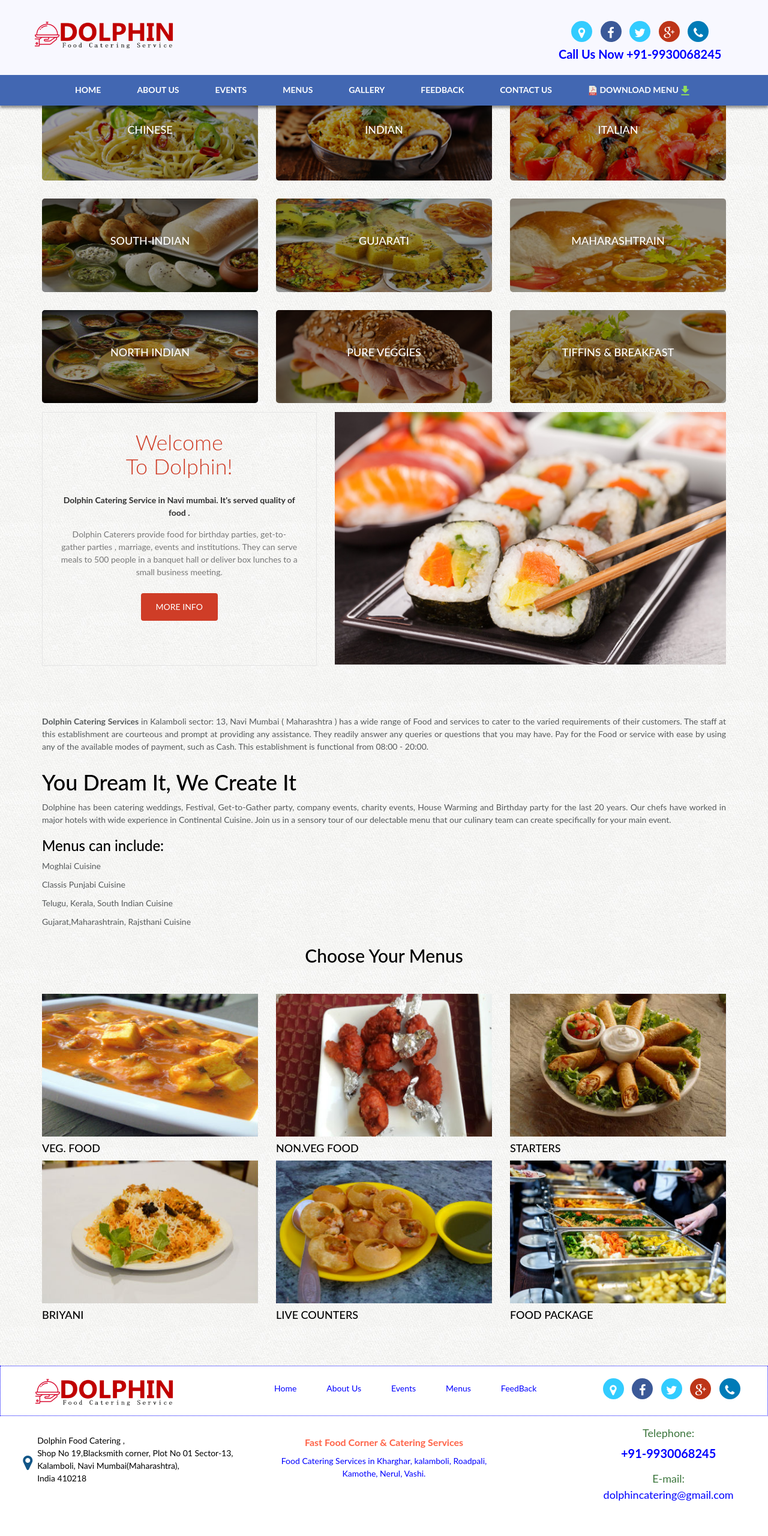
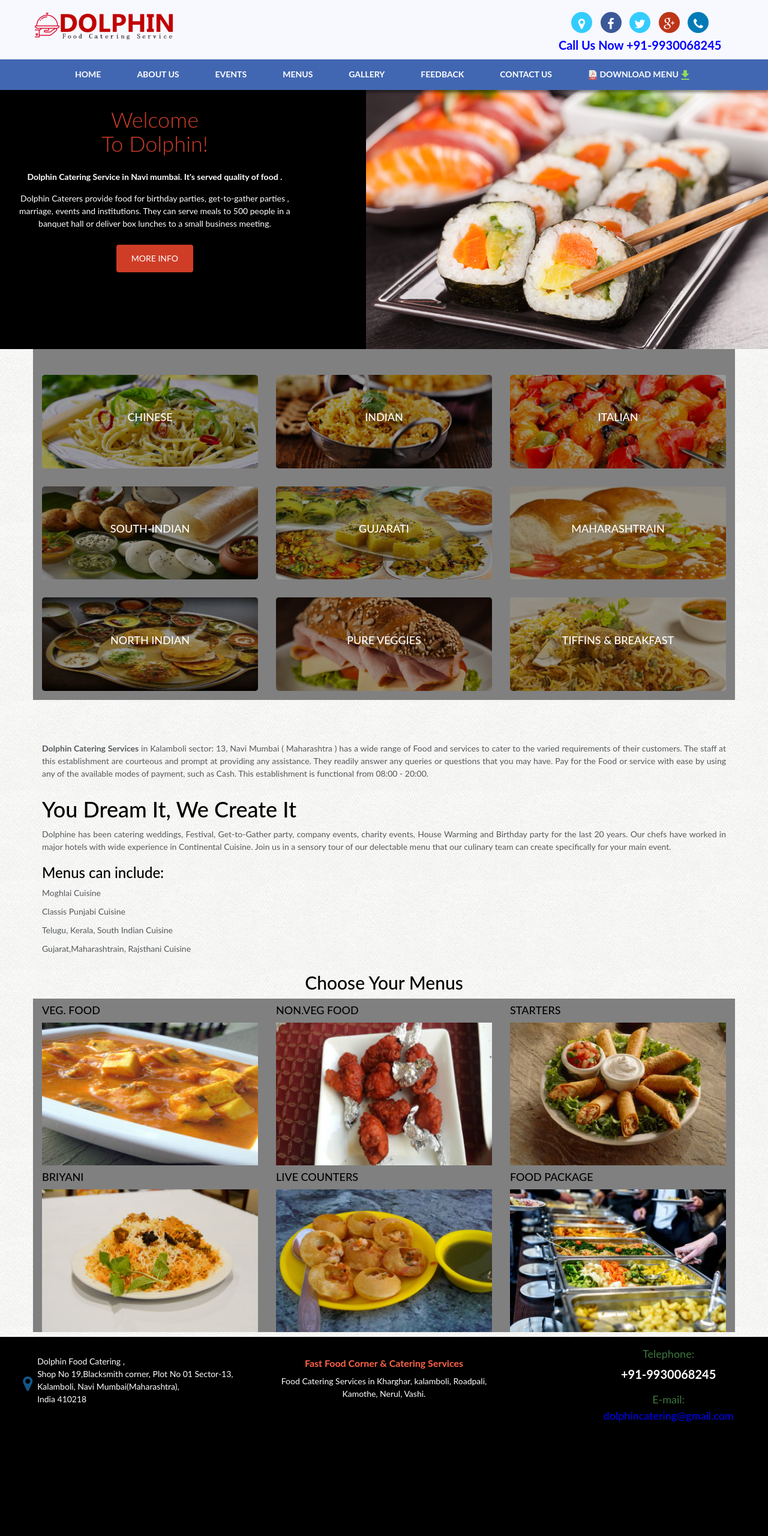
Before and after one commit to sandeepkumards/Dolphin, a PHP site: page / in a window 1280 px wide. Shown: the whole page at 60% size. After the commit the page ends 2370 px from the top, so only its background shows below. Run offline with PHP 8.4, Linux system fonts and the light colour scheme; some libraries are stand-ins or nearby versions.

Commit message:
index page layout change

```diff
--- a/css/style.css
+++ b/css/style.css
@@ -221,7 +221,7 @@ h6 { font-size: 18px; }
 
 /* header menu style*/
 #nav {
-  margin-top:125px;
+  margin-top:99px;
 }
 
 
@@ -552,12 +552,12 @@ h6 { font-size: 18px; }
 /* Welcome Section Styles Starts */
 
 .welcome {
-	padding-top: 8%;
+	padding-top: 0%;
 }
 	.welcome-box {
 		padding: 10px 30px 74px;
 		color: #787878;
-		border: 1px solid #e5e5e5;
+	/*	border: 1px solid #e5e5e5; */
 	}
 		.welcome-box h1 {
 			margin-bottom: 25px;
@@ -1995,7 +1995,7 @@ h6 { font-size: 18px; }
 
 .img-center {
 	margin-left: auto;
-	margin-right: auto;
+	/* margin-right: auto; */
 }
 
 .clause-style-1 {
--- a/index.html
+++ b/index.html
@@ -5,9 +5,9 @@
 	<meta charset="utf-8">
 	<meta http-equiv="X-UA-Compatible" content="IE=edge">
 	<meta name="viewport" content="width=device-width, initial-scale=1.0">
-	<meta name="description" content="">
+	<meta name="description" content="Dolphin caterers provide food for Birthday parties, Marriage, Event, Get-togather parties and festival parties.">
 	<meta name="author" content="">
-	<title>Dolphin food Caterers </title>
+	<title>Catering Service in Navi Mumbai | Dolphin food Caterers </title>
 	<!-- Template CSS Files  -->
 	<link href="js/plugins/owl-carousel/owl.carousel.css" rel="stylesheet">
 	<link href="js/plugins/owl-carousel/owl.transitions.css" rel="stylesheet">
@@ -29,7 +29,7 @@
 		<!-- Nested Container Starts -->
 		<div class="container-fluid text-center-xs">
 			<!-- Nested Row Starts -->
-			<div class="row">
+			<div class="row"; style="margin-top:-15px;">
 				<div class="col-sm-4 col-xs-12">
 					<!-- Logo Starts -->
 					<img src="images/logo.png" alt="FoodBingo" class="logo img-responsive img-center-xs img-padding" />
@@ -115,17 +115,38 @@
 		<!-- Nested Container Ends -->
 	</nav>
 	<!-- Main Menu Ends -->
+	<div class="row"; style="padding-top:150px;background-color:black;">
+		<div class="col-lg-5 col-sm-6 col-xs-12">
+			<!-- Welcome Box Starts -->
+			<div class="welcome-box text-center">
+				<h1 class="text-light">Welcome <br>To Dolphin!</h1>
+				<p class="spl text-bold"; style="color:white;">Dolphin Catering Service in Navi mumbai. It's served quality of food .</p>
+				<p style="color:white;">
+					Dolphin Caterers provide food for birthday parties, get-to-gather parties , marriage, events and institutions. They can serve meals to 500 people in a banquet hall or deliver box lunches to a small business meeting.
+				</p>
+				<a href="#" class="btn btn-secondary text-bold text-uppercase animation">More Info</a>
+			</div>
+			<!-- Welcome Box Ends -->
+		</div>
+		<div class="col-lg-7 col-sm-6 col-xs-12">
+			<a href="contactus.html">
+			<img src="images/welcome-img1.jpg" alt="food catering service in kalamboli" class="img-responsive img-center"/>
+		</a>
+		</div>
+	</div>
 	<!-- Welcome Section Starts -->
+
+	<!-- Welcome Section Ends -->
 	<section class="welcome section">
 		<!-- Nested Container Starts -->
-		<div class="container">
+		<div class="container" style="background-color:grey;">
 			<!-- Food Menu Grid Starts -->
 			<div class="food-menu-grid row text-center">
 				<!-- Food Menu #1 Starts -->
 				<div class="col-md-4 col-sm-6 col-xs-12">
 					<a href="contactus.html">
 					<div class="hover-content">
-						<img src="images/menu/thumb/chinese-menu.jpg" alt="chinese" class="img-responsive animation"/>
+						<img src="images/menu/thumb/chinese-menu.jpg" alt="chinese food catering in kalamboli,navi mumbai" class="img-responsive animation"/>
 						<div class="overlay animation">
 							<h4 class="text-uppercase">Chinese</h4>
 						</div>
@@ -137,7 +158,7 @@
 				<div class="col-md-4 col-sm-6 col-xs-12">
 					<a href="menus.html">
 					<div class="hover-content">
-						<img src="images/menu/thumb/indian-menu.jpg" alt="Indian" class="img-responsive animation">
+						<img src="images/menu/thumb/indian-menu.jpg" alt="Indian food catering service in Navi Mumbai" class="img-responsive animation">
 						<div class="overlay animation">
 							<h4 class="text-uppercase">Indian</h4>
 						</div>
@@ -149,7 +170,7 @@
 				<div class="col-md-4 col-sm-6 col-xs-12">
 					<a href="contactus.html">
 					<div class="hover-content">
-						<img src="images/menu/thumb/italian-menu.jpg" alt="italian" class="img-responsive animation">
+						<img src="images/menu/thumb/italian-menu.jpg" alt="Birthday Parties food catering service in kamothe Navi Mumbai" class="img-responsive animation">
 						<div class="overlay animation">
 							<h4 class="text-uppercase">Italian</h4>
 						</div>
@@ -161,7 +182,7 @@
 				<div class="col-md-4 col-sm-6 col-xs-12">
 					<a href="menus.html">
 					<div class="hover-content">
-						<img src="images/menu/thumb/Swagath.jpg" alt="continental" class="img-responsive animation">
+						<img src="images/menu/thumb/Swagath.jpg" alt="Marriage food catering service in Panvel" class="img-responsive animation">
 						<div class="overlay animation">
 							<h4 class="text-uppercase">South-Indian</h4>
 						</div>
@@ -173,7 +194,7 @@
 				<div class="col-md-4 col-sm-6 col-xs-12">
 					<a href="menus.html">
 					<div class="hover-content">
-						<img src="images/menu/thumb/gujrati food .jpg" alt="thai" class="img-responsive animation">
+						<img src="images/menu/thumb/gujrati food .jpg" alt="gujarati food catring service in Kharghar Navi Mumbai" class="img-responsive animation">
 						<div class="overlay animation">
 							<h4 class="text-uppercase">Gujarati</h4>
 						</div>
@@ -185,7 +206,7 @@
 				<div class="col-md-4 col-sm-6 col-xs-12">
 					<a href="menus.html">
 					<div class="hover-content">
-						<img src="images/menu/thumb/Maharashtra-food-Pav-Bhaji-masala.jpg" alt="sushi" class="img-responsive animation">
+						<img src="images/menu/thumb/Maharashtra-food-Pav-Bhaji-masala.jpg" alt="Maharashtrain food catering service in Navi Mumbai" class="img-responsive animation">
 						<div class="overlay animation">
 							<h4 class="text-uppercase">Maharashtrain</h4>
 						</div>
@@ -197,7 +218,7 @@
 				<div class="col-md-4 col-sm-6 col-xs-12">
 					<a href="menus.html">
 					<div class="hover-content">
-						<img src="images/menu/thumb/north indian food.jpg" alt="North Indian" class="img-responsive animation">
+						<img src="images/menu/thumb/north indian food.jpg" alt="North Indian food catering service in Navi Mumbai" class="img-responsive animation">
 						<div class="overlay animation">
 							<h4 class="text-uppercase">North Indian</h4>
 						</div>
@@ -209,7 +230,7 @@
 				<div class="col-md-4 col-sm-6 col-xs-12">
 					<a href="contactus.html">
 					<div class="hover-content">
-						<img src="images/menu/thumb/veggies-menu.jpg" alt="Pure Veggies" class="img-responsive animation">
+						<img src="images/menu/thumb/veggies-menu.jpg" alt="Pure veg food" class="img-responsive animation">
 						<div class="overlay animation">
 							<h4 class="text-uppercase">Pure Veggies</h4>
 						</div>
@@ -221,7 +242,7 @@
 				<div class="col-md-4 col-sm-6 col-xs-12">
 					<a href="menus.html">
 					<div class="hover-content">
-						<img src="images/menu/thumb/tiffins-menu.jpg" alt="tiffins &amp; breakfast" class="img-responsive animation">
+						<img src="images/menu/thumb/tiffins-menu.jpg" alt="tiffins &amp; breakfast food" class="img-responsive animation">
 						<div class="overlay animation">
 							<h4 class="text-uppercase">Tiffins &amp; Breakfast</h4>
 						</div>
@@ -232,37 +253,20 @@
 			</div>
 			<!-- Food Menu Grid Ends -->
 			<!-- Welcome Content Starts -->
-			<div class="row">
-				<div class="col-lg-5 col-sm-6 col-xs-12">
-					<!-- Welcome Box Starts -->
-					<div class="welcome-box text-center">
-						<h1 class="text-light">Welcome <br>To Dolphin!</h1>
-						<p class="spl text-bold">Dolphin Catering Service in Navi mumbai. It's served quality of food .</p>
-						<p>
-							Dolphin Caterers provide food for birthday parties, get-to-gather parties , marriage, events and institutions. They can serve meals to 500 people in a banquet hall or deliver box lunches to a small business meeting.
-						</p>
-						<a href="#" class="btn btn-secondary text-bold text-uppercase animation">More Info</a>
-					</div>
-					<!-- Welcome Box Ends -->
-				</div>
-				<div class="col-lg-7 col-sm-6 col-xs-12">
-					<a href="contactus.html">
-					<img src="images/welcome-img1.jpg" alt="Welcome" class="img-responsive img-center"/>
-				</a>
-				</div>
-			</div>
+
 			<!-- Welcome Content Ends -->
 		</div>
 		<!-- Nested Container Ends -->
 	</section>
-	<!-- Welcome Section Ends -->
-<section style="margin-bottom: 5%;margin-top: 1%;">
+<section>
   <div class="container text-justify">
 		<p>
 			<strong>Dolphin Catering Services</strong> in Kalamboli sector: 13, Navi Mumbai ( Maharashtra ) has a wide range of Food and services to cater to the varied requirements of their customers. The staff at this establishment are courteous and prompt at providing any assistance. They readily answer any queries or questions that you may have. Pay for the Food or service with ease by using any of the available modes of payment, such as Cash. This establishment is functional from 08:00 - 20:00.
 		</p>
 
 	</div>
+	</section>
+
 	<div class="container text-justify">
 		<h1>You Dream It, We Create It</h1>
 		<p>
@@ -278,80 +282,85 @@
 
 	<section class="container">
 		<div class="row">
-			<h2 style="text-align: center; margin-bottom:4%;">Choose Your Menus</h2>
+			<h2 style="text-align:center;">Choose Your Menus</h2>
 		</div>
-		<div class="row">
+		<div class="row"; style="background-color:grey; margin-bottom:8px;">
 
 			<div class="col-md-4 col-sm-6 col-xs-12">
-				<a href="contactus.html">
-				<div class="hover-content">
-					<img src="images/free-images/panner-butter-masala.jpg" alt="tiffins &amp; breakfast" class="img-responsive animation">
 				<div class="overlay animation">
 					<h4 class="text-uppercase">Veg. Food</h4>
 				</div>
+				<a href="contactus.html">
+				<div class="hover-content">
+					<img src="images/free-images/panner-butter-masala.jpg" alt="catering service for marriage" class="img-responsive animation">
+
 				</div>
 			</a>
 		</div>
 		<div class="col-md-4 col-sm-6 col-xs-12">
-			<a href="contactus.html">
-			<div class="hover-content">
-				<img src="images/free-images/chicken_lollipop.jpg" alt="tiffins &amp; breakfast" class="img-responsive animation">
 			<div class="overlay animation">
 				<h4 class="text-uppercase">Non.Veg Food</h4>
 			</div>
+			<a href="contactus.html">
+			<div class="hover-content">
+				<img src="images/free-images/chicken_lollipop.jpg" alt="Events catering in Roadpali Navi Mumbai" class="img-responsive animation">
+
 			</div>
 		</a>
 		</div>
 		<div class="col-md-4 col-sm-6 col-xs-12">
-			<a href="contactus.html">
-			<div class="hover-content">
-				<img src="images/free-images/image-3.jpg" alt="tiffins &amp; breakfast" class="img-responsive animation">
 			<div class="overlay animation">
 				<h4 class="text-uppercase">Starters</h4>
 			</div>
+			<a href="contactus.html">
+			<div class="hover-content">
+				<img src="images/free-images/image-3.jpg" alt="Birthday Parties Catering service in Kharghar" class="img-responsive animation">
+
 			</div>
 		</a>
 		</div>
 		<div class="col-md-4 col-sm-6 col-xs-12">
-			<a href="contactus.html">
-			<div class="hover-content">
-				<img src="images/free-images/biryani.jpg" alt="tiffins &amp; breakfast" class="img-responsive animation">
 			<div class="overlay animation">
 				<h4 class="text-uppercase">Briyani</h4>
 			</div>
+			<a href="contactus.html">
+			<div class="hover-content">
+				<img src="images/free-images/biryani.jpg" alt="get togather Parties catering Service in Panvel" class="img-responsive animation">
+
 			</div>
 		</a>
 		</div>
 		<div class="col-md-4 col-sm-6 col-xs-12">
-			<a href="contactus.html">
-			<div class="hover-content">
-				<img src="images/free-images/pani_puri.jpg" alt="tiffins &amp; breakfast" class="img-responsive animation">
 			<div class="overlay animation">
 				<h4 class="text-uppercase">Live Counters</h4>
 			</div>
+			<a href="contactus.html">
+			<div class="hover-content">
+				<img src="images/free-images/pani_puri.jpg" alt="Biryani catering servive in Panvel | Navi mumbai" class="img-responsive animation">
+
 			</div>
 		</a>
 		</div>
 		<div class="col-md-4 col-sm-6 col-xs-12">
-			<a href="contactus.html">
-			<div class="hover-content">
-				<img src="images/free-images/image-17.jpg" alt="tiffins &amp; breakfast" class="img-responsive animation">
 			<div class="overlay animation">
 				<h4 class="text-uppercase">Food Package</h4>
 			</div>
+			<a href="contactus.html">
+
+			<div class="hover-content">
+				<img src="images/free-images/image-17.jpg" alt="festival party catering service in Kamothe" class="img-responsive animation">
+
 			</div>
 		</a>
 	</div>
 </section>
-</section>
-			<footer id="footer">
+
+			<footer id="footer"; style="background-color:black;">
 				<div class="container-fluid text-center-xs">
 					<!-- Nested Row Starts -->
-					<div class="row" style="border: 1px dotted blue;">
+					<!--<div class="row" style="border: 1px dotted blue;">
 						<div class="col-sm-4 col-xs-12">
-							<!-- Logo Starts -->
-							<img src="images/logo.png" alt="FoodBingo" class="logo img-responsive img-center-xs img-padding" />
-							<!-- Logo Ends -->
+							<img src="images/logo.png" alt="Dolphin food catering service logo image" class="logo img-responsive img-center-xs img-padding" />
 						</div>
 						<div id="footer-menu" class="col-sm-5 col-xs-12">
 							<ul class="nav navbar-nav">
@@ -363,7 +372,7 @@
 							</ul>
 						</div>
 						<div class="col-sm-3 col-xs-12 text-center text-success">
-							<!-- Starts -->
+
 									<div id="social-div" class="social-div">
 											<ul class="social-network social-circle">
 													<li>
@@ -393,14 +402,14 @@
 											</ul>
 
 									</div>
-							<!-- Ends -->
+
 						</div>
-					</div>
+					</div> -->
 
 					<div id="contact-div-row" class="row foot-address">
                     <div id="address" class="col-sm-4" style="text-align: center">
                         <div class="header-add">
-                            <p><a href="https://maps.google.co.in/maps?t=m&amp;f=d&amp;saddr=Current+Location&amp;daddr=Shop No 19, Blacksmith Corner 01 Sector-13, Kalamboli, Navi Mumbai(Maharashtra)"><i class="fa fa-map-marker" aria-hidden="true"></i><span style="color:black">
+                            <p><a href="https://maps.google.co.in/maps?t=m&amp;f=d&amp;saddr=Current+Location&amp;daddr=Shop No 19, Blacksmith Corner 01 Sector-13, Kalamboli, Navi Mumbai(Maharashtra)"><i class="fa fa-map-marker" aria-hidden="true"></i><span style="color:white;">
                                         Dolphin Food Catering ,<br>
 																				Shop No 19,Blacksmith corner, Plot No 01 Sector-13,<br>
                                         Kalamboli, Navi Mumbai(Maharashtra),
@@ -413,7 +422,7 @@
                         <div class="card" style="text-align: center">
                             <div class="card-body">
                                 <h3 class="card-title" style="color:tomato;font-family: cursive"><strong>Fast Food Corner & Catering Services</strong></h3>
-                                <p class="card-text">Food Catering Services in Kharghar, kalamboli, Roadpali, Kamothe, Nerul, Vashi.</p>
+                                <p class="card-text" style="color:white;">Food Catering Services in Kharghar, kalamboli, Roadpali, Kamothe, Nerul, Vashi.</p>
                             </div>
                         </div>
                     </div>
@@ -421,9 +430,9 @@
                         <div id="social-div">
                             <div class="header-cont">
 														<ul class="list-unstyled">
-																<li>Telephone:<a class="phone" href="tel:+919930068245"> <p><span style="color:blue;font-size: 20px;">
+																<li>Telephone:<a class="phone" href="tel:+919930068245"> <p><span style="color:white;font-size: 20px;">
                                             <strong>+91-9930068245</strong></span></p></a></li>
-																<li>E-mail: <a href="mailto:mail@foodbingodemo.com">dolphincatering@gmail.com</a></li>
+																<li>E-mail: <a href="dolphincateringservice@gmail.com">dolphincatering@gmail.com</a></li>
 														</ul>
 
                             </div>
```
Lines whose indentation alone changed are shown as unchanged.
